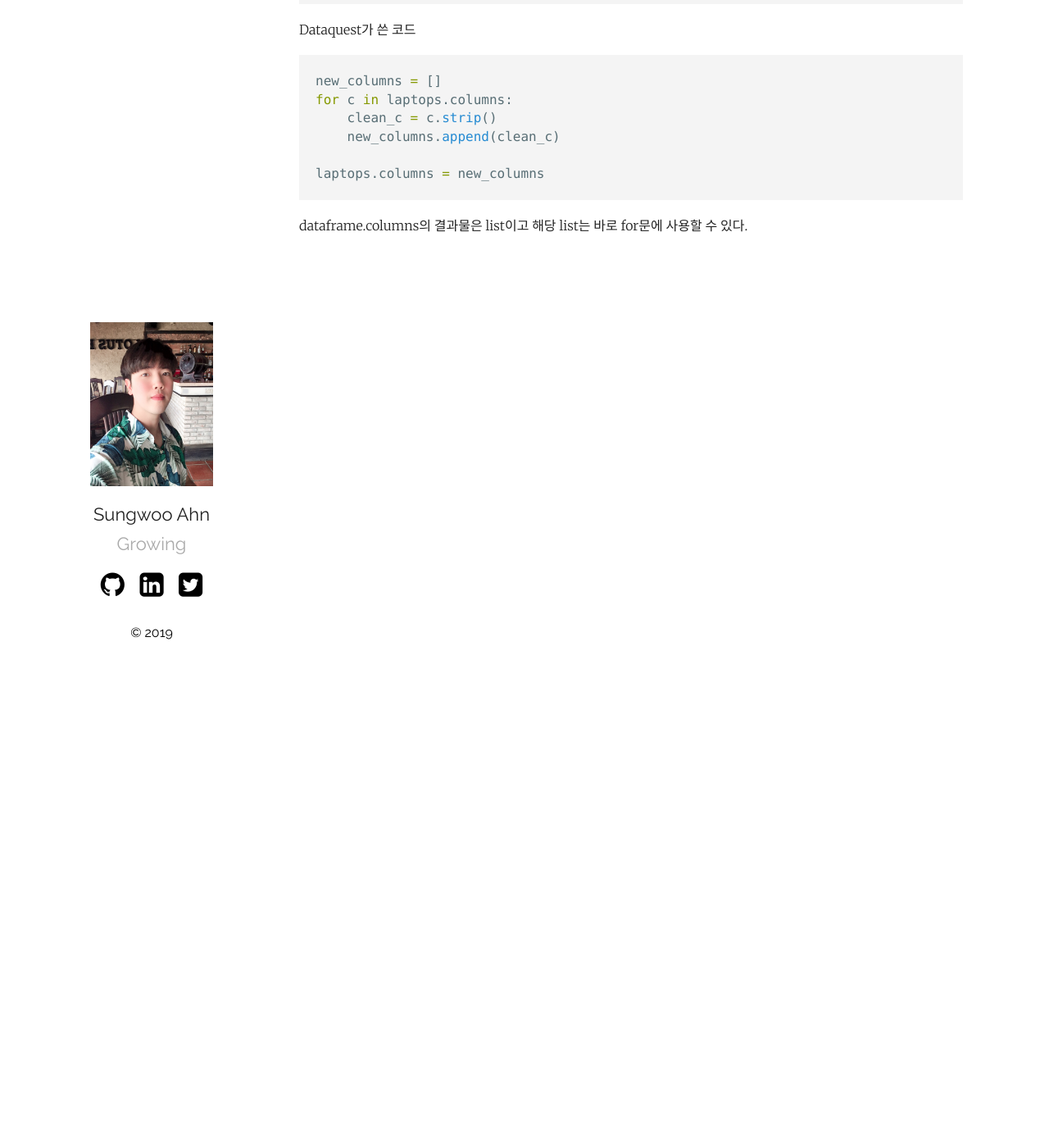
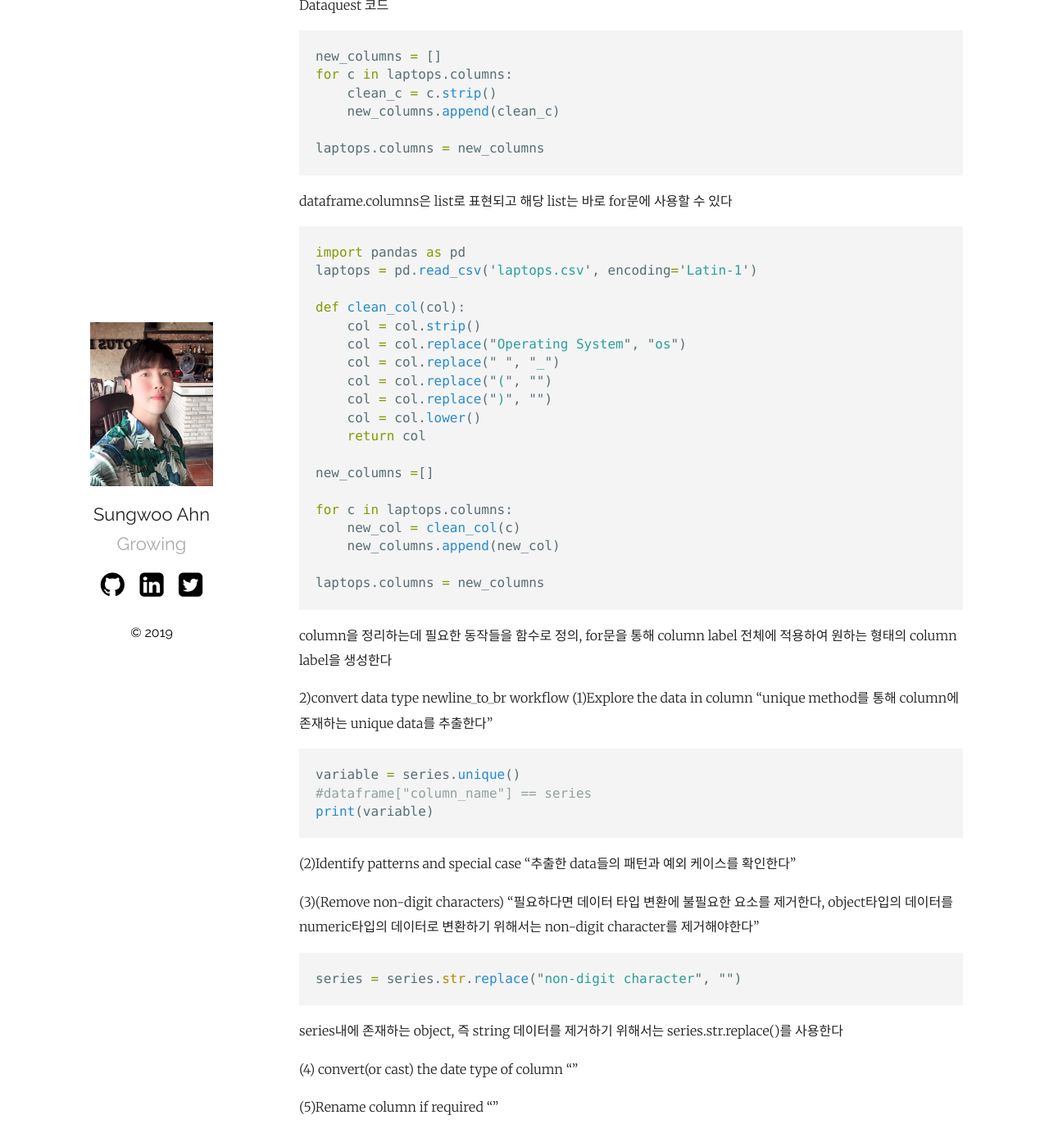
Before and after one commit to James19b/hey-james.github.io, a Jekyll site: the page built from _posts/2019-09-07-TIL-2.markdown, in a window 1280 px wide and 1400 px high, scrolled down 582 px. Shown: the whole window at 82% size. Built offline with Jekyll 4.4.1, drawn with Linux system fonts in a browser that asks for light colours; some of the changed text lies outside the part shown.

Commit message:
Update 2019-09-07-TIL-2.markdown

````diff
--- a/_posts/2019-09-07-TIL-2.markdown
+++ b/_posts/2019-09-07-TIL-2.markdown
@@ -6,10 +6,10 @@ categories: Python Pandas DataCleaning
 ---
 "Data scientists commonly spend [over half their time cleaning data][Cleaning Big Data], so knowing how to clean "messy" data is an extremely important skill."
 
-Data Cleaning
+[Data Cleaning]
 
-1)컬럼 이름에 오류가 없는지 확인(whitespace 제거)
-neline_to_br
+1)column label
+newline_to_br
 내가 쓴 코드
 ```python
 new_columns = []
@@ -23,7 +23,7 @@ for col in unconfirmed_columns:
 laptops.columns = new_columns
 ```
 
-Dataquest가 쓴 코드
+Dataquest 코드
 ```python
 new_columns = []
 for c in laptops.columns:
@@ -32,6 +32,58 @@ for c in laptops.columns:
 
 laptops.columns = new_columns
 ```
-dataframe.columns의 결과물은 list이고 해당 list는 바로 for문에 사용할 수 있다.
+dataframe.columns은 list로 표현되고 해당 list는 바로 for문에 사용할 수 있다
+
+```python
+import pandas as pd
+laptops = pd.read_csv('laptops.csv', encoding='Latin-1')
+
+def clean_col(col):
+    col = col.strip()
+    col = col.replace("Operating System", "os")
+    col = col.replace(" ", "_")
+    col = col.replace("(", "")
+    col = col.replace(")", "")
+    col = col.lower()
+    return col
+
+new_columns =[]
+
+for c in laptops.columns:
+    new_col = clean_col(c)
+    new_columns.append(new_col)
+
+laptops.columns = new_columns
+```
+column을 정리하는데 필요한 동작들을 함수로 정의, for문을 통해 column label 전체에 적용하여 원하는 형태의 column label을 생성한다
+
+2)convert data type
+newline_to_br
+workflow
+(1)Explore the data in column
+"unique method를 통해 column에 존재하는 unique data를 추출한다"
+```python
+variable = series.unique()
+#dataframe["column_name"] == series
+print(variable)
+```
+
+(2)Identify patterns and special case
+"추출한 data들의 패턴과 예외 케이스를 확인한다"
+
+(3)(Remove non-digit characters)
+"필요하다면 데이터 타입 변환에 불필요한 요소를 제거한다, object타입의 데이터를 numeric타입의 데이터로 변환하기 위해서는 non-digit character를 제거해야한다"
+```python
+series = series.str.replace("non-digit character", "")
+```
+series내에 존재하는 object, 즉 string 데이터를 제거하기 위해서는 series.str.replace()를 사용한다
+
+(4) convert(or cast) the date type of column
+""
+
+(5)Rename column if required
+""
+
+
 
 [Cleaning Big Data]: https://www.forbes.com/sites/gilpress/2016/03/23/data-preparation-most-time-consuming-least-enjoyable-data-science-task-survey-says/#42b91e7e6f63
````
